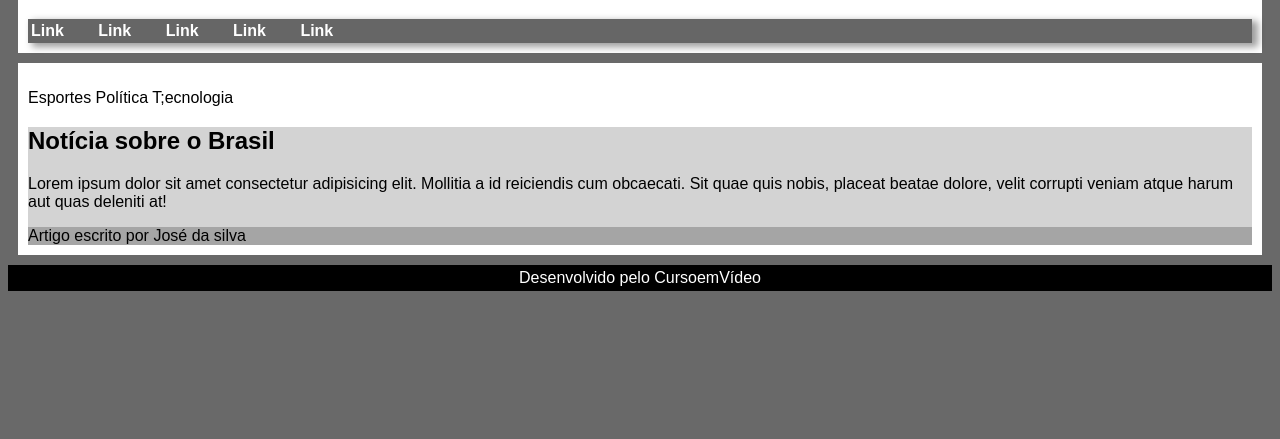
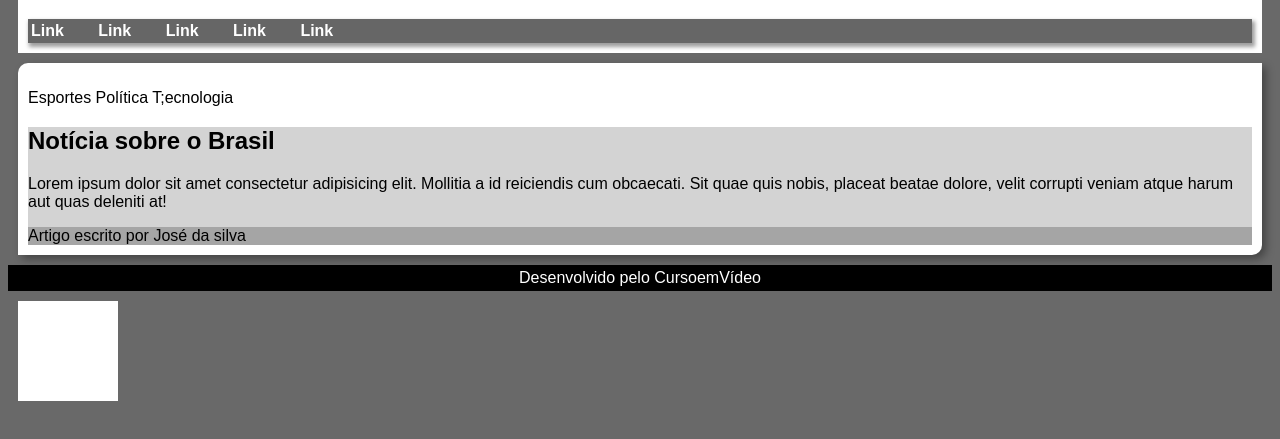
Before and after one commit to LucasMABF/HTML-CSS, a plain HTML site: page exercícios/ex016/caixa02.html in a window 1280 px wide. Shown: the part 81-520 px from the top of the page. Drawn offline with Linux system fonts and the light colour scheme.

Commit message:
exercício m02c16a06
Exercício modificado na aula 06 do capítulo 16, que fala sobre vértices arredondados.

```diff
--- a/exercícios/ex016/caixa02.html
+++ b/exercícios/ex016/caixa02.html
@@ -24,7 +24,7 @@
         nav{
             background-color: rgb(102, 102, 102);
             padding: 3px;
-            box-shadow: 5px 3px 7px 1px rgba(0, 0, 0, 0.39);
+            box-shadow: 2px 3px 4px 1px rgba(0, 0, 0, 0.39);
         }
 
         nav > a{
@@ -42,6 +42,8 @@
             background-color: white;
             padding: 10px;
             margin: 10px;
+            border-radius: 10px 0px;
+            box-shadow: 4px 4px 9px 0px rgba(0, 0, 0, 0.356);
         }
 
         article{
@@ -62,6 +64,18 @@
 
         footer > p{
             margin: 0px;
+        }
+
+        div#bola{
+            height: 100px;
+            width: 100px;
+            margin: 10px;
+            background-color: white;
+        }
+
+        div#bola:hover{
+            background-color: red;
+            border-radius: 50%;
         }
     </style>
 </head>
@@ -95,5 +109,6 @@
     <footer>
         <p>Desenvolvido pelo CursoemVídeo</p>
     </footer>
+    <div id="bola"></div>
 </body>
 </html>
```
